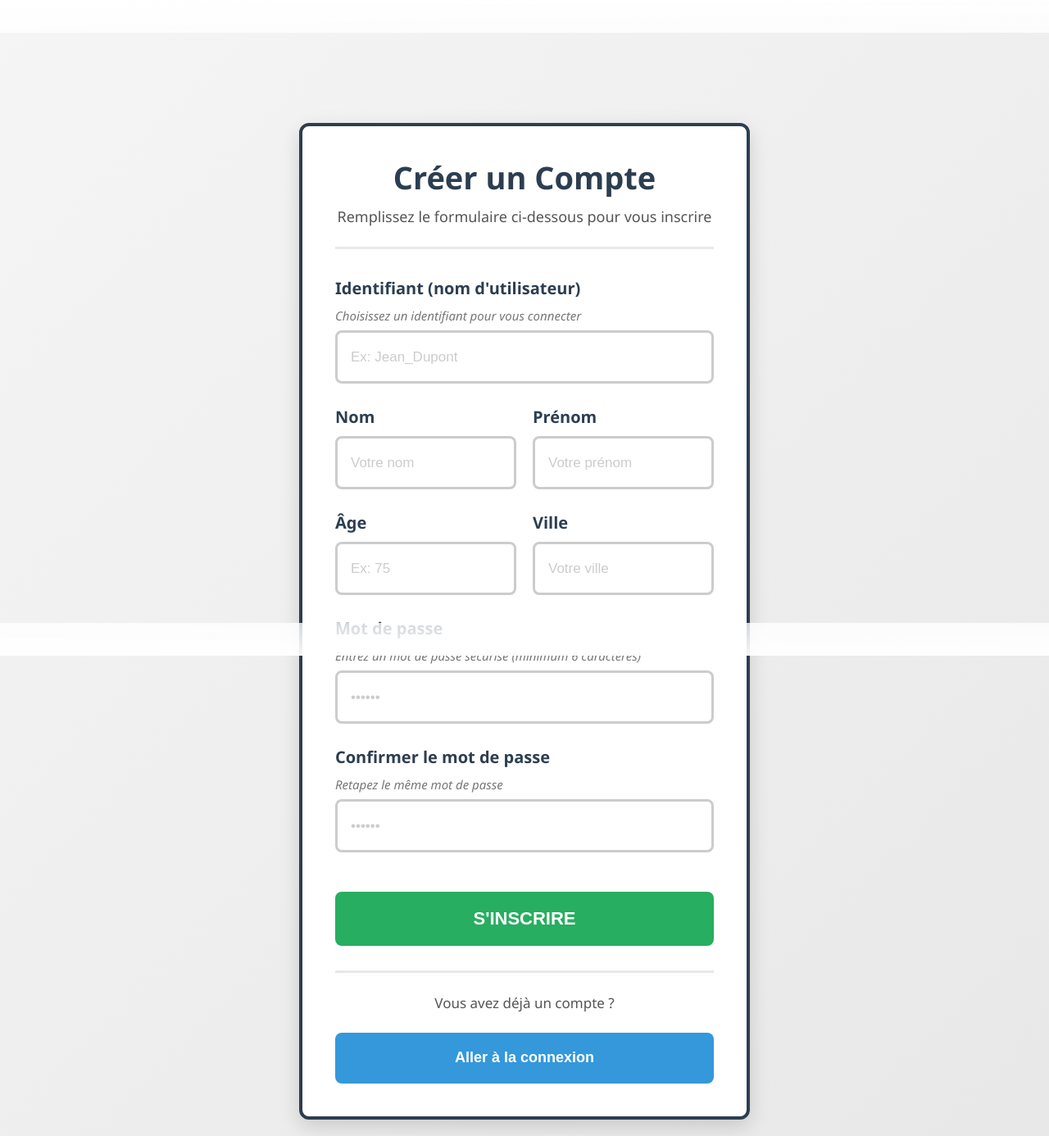
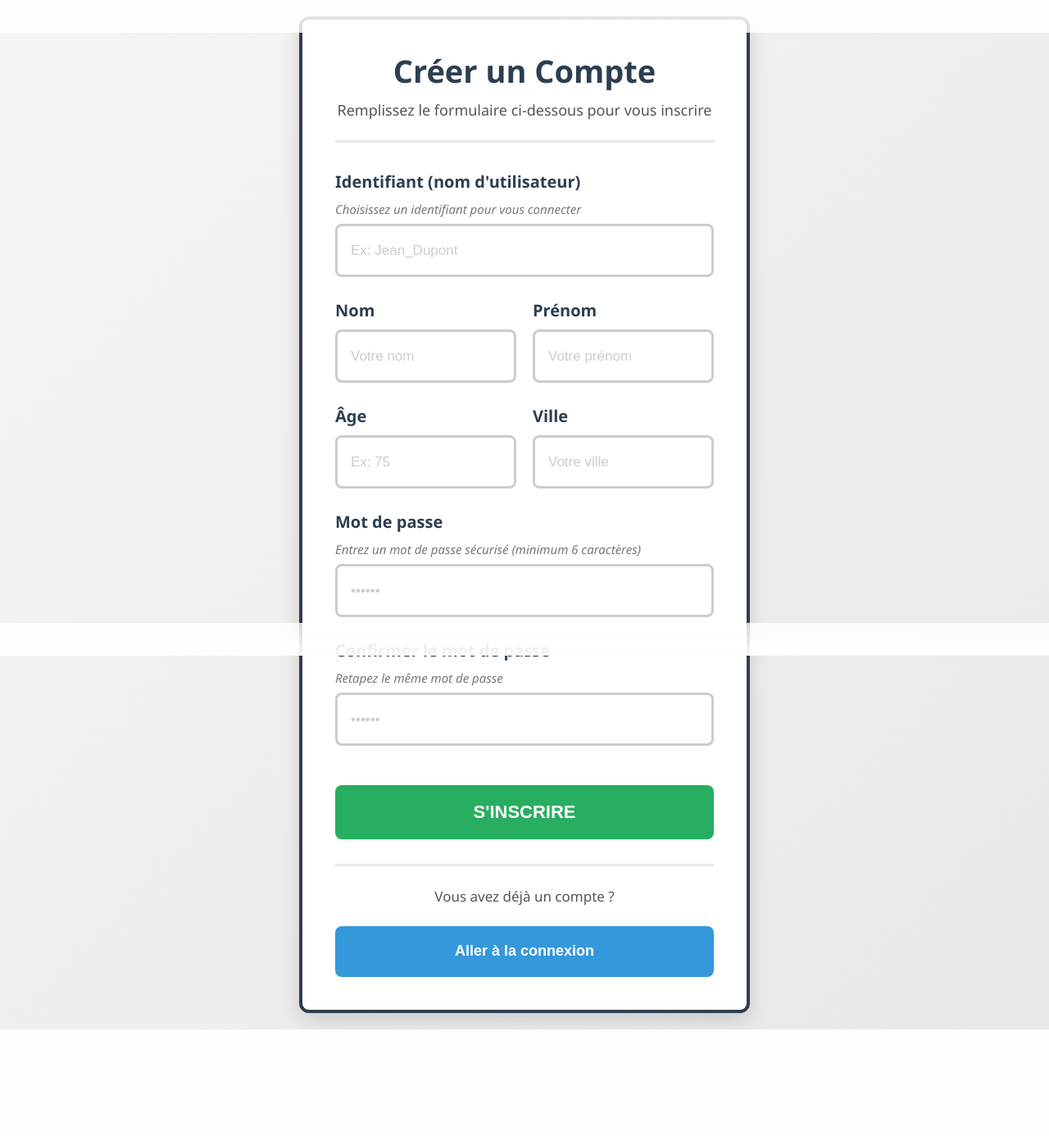
Before and after one commit to sorenlaniez1-bit/DFhackathon, a PHP site: page /register.php in a window 1280 px wide. Shown: the whole page at 82% size. After the commit the page ends 1256 px from the top, so only its background shows below. Run offline with PHP 8.4, Linux system fonts and the light colour scheme.

Commit message:
Remove top padding from body

```diff
--- a/style.css
+++ b/style.css
@@ -12,7 +12,6 @@ body {
     align-items: center;
     min-height: 100vh;
     padding: 20px;
-    padding-top: 150px;
 }
 
 .login-container {
```
